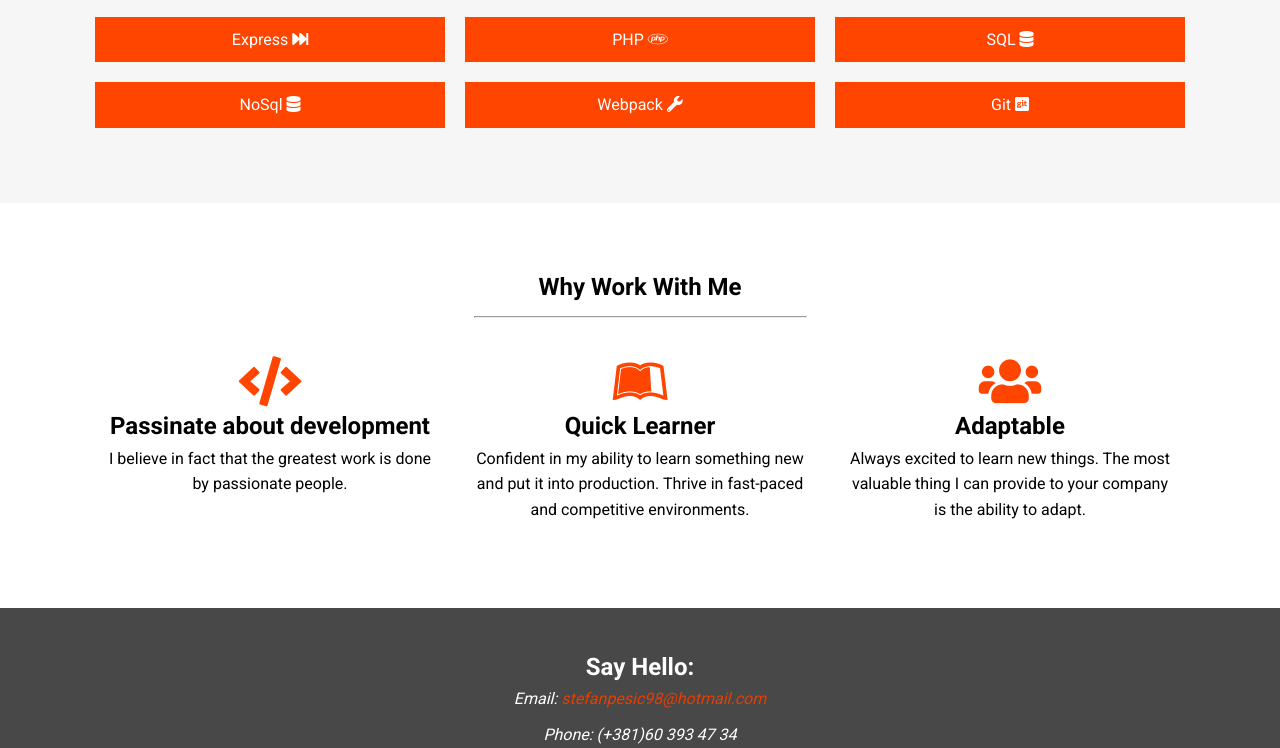
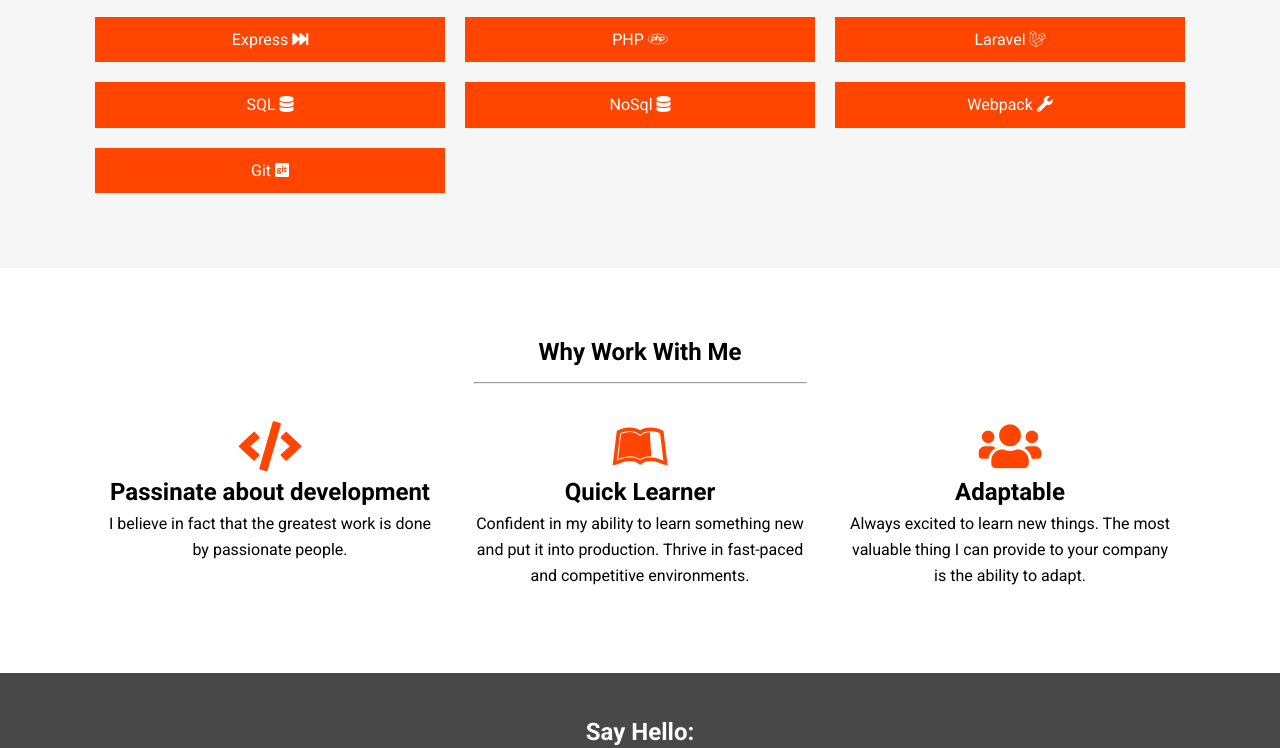
Before and after one commit to bulz4y/Portfolio, a plain HTML site: page index.html in a window 1280 px wide. Shown: the part 2411-3159 px from the top of the page. Drawn offline with nearby package versions, Linux system fonts and the light colour scheme.

Commit message:
Update CV and add skills

```diff
--- a/index.html
+++ b/index.html
@@ -200,6 +200,9 @@
                         PHP <i class='fab fa-php'></i>
                     </div></div>
                     <div class="col-12 col-lg-4 col-md-6 " ><div class="skill">
+                        Laravel <i class='fab fa-laravel'></i>
+                    </div></div>
+                    <div class="col-12 col-lg-4 col-md-6 " ><div class="skill">
                         SQL <i class='fas fa-database'></i>
                     </div></div>
                     <div class="col-12 col-lg-4 col-md-6 " ><div class="skill">
```
Also changed, not shown: 1 other file.
